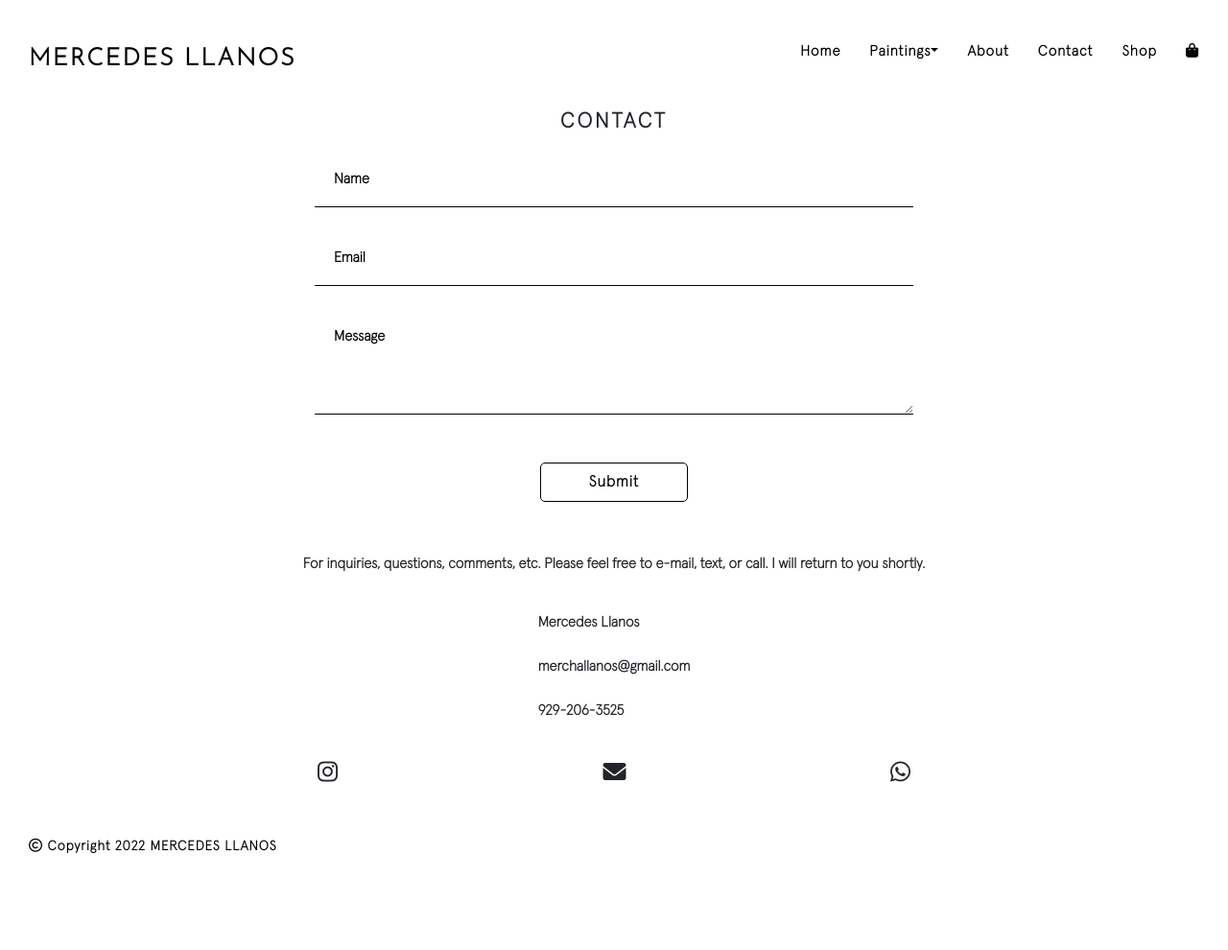
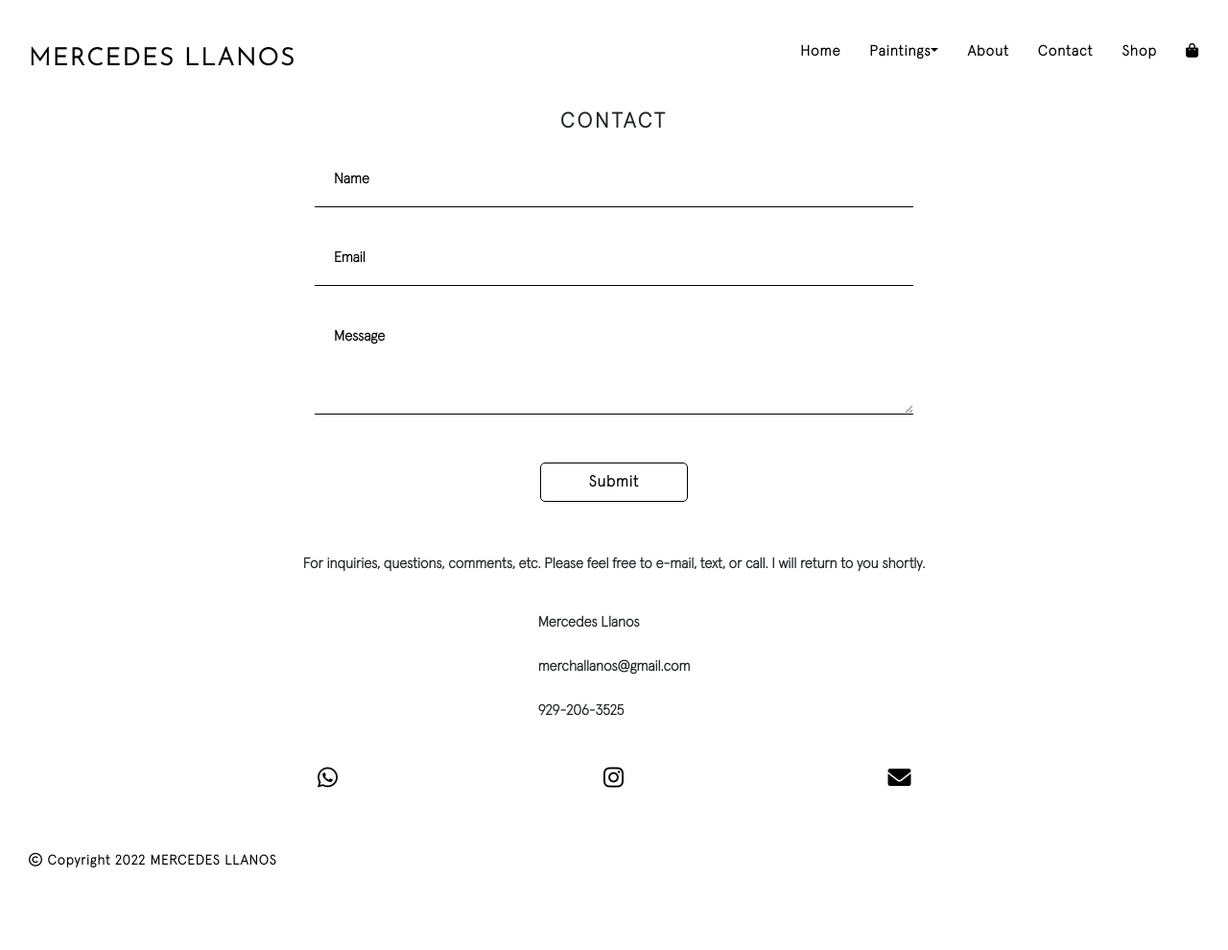
Before and after one commit to zoelanz/JAVASCRIPT, a website: page paginas/contact.html in a window 1280 px wide. Shown: the whole page at 96% size. Drawn offline with nearby package versions, Linux system fonts and the light colour scheme; a web font is replaced by a local one.

Commit message:
PROYECTO FINAL JS TERMINADO

```diff
--- a/paginas/contact.html
+++ b/paginas/contact.html
@@ -99,13 +99,19 @@
             <div class="contenedorDatos1">
                 <div>
                     <p>Mercedes Llanos</p>
-                    <p> merchallanos@gmail.com</p>
-                    <p> 929-206-3525</p>
+                    <p>merchallanos@gmail.com</p>
+                    <p>929-206-3525</p>
                 </div>
                 <div class="redes">
-                    <i class="icon fa-brands fa-instagram"></i>
-                    <i class="icon fa-solid fa-envelope"></i>
-                    <i class="icon fa-brands fa-whatsapp"></i>
+                    <a class="link"
+                        href=https://api.whatsapp.com/send/?phone=19292063525=Hello!%21+I+would+like+to+contact+you+about+your+paintings%21&app_absent=0
+                        target="_blank"><i class="icon fa-brands fa-whatsapp"></i></i></a>
+                    <a class="link" href="https://instagram.com/mercedesllanosart?utm_medium=copy_link" target="_blank">
+                        <i class="icon fa-brands fa-instagram"></i>
+                    </a>
+                    <a class="link" href="mailto:merchallanos@gmail.com" target="_blank">
+                        <i class="icon fa-solid fa-envelope"></i>
+                    </a>
                 </div>
             </div>
         </div>
--- a/sass/style.scss
+++ b/sass/style.scss
@@ -302,6 +302,9 @@ body {
             justify-content: space-evenly;
             width: 100%;
             padding-top: 25px;
+            .link{
+                color: black;
+            }
             .icon {
                 transform: scale(1.6);
                 &:hover {
```
Also changed, not shown: sass/style.css, 1 other file.
